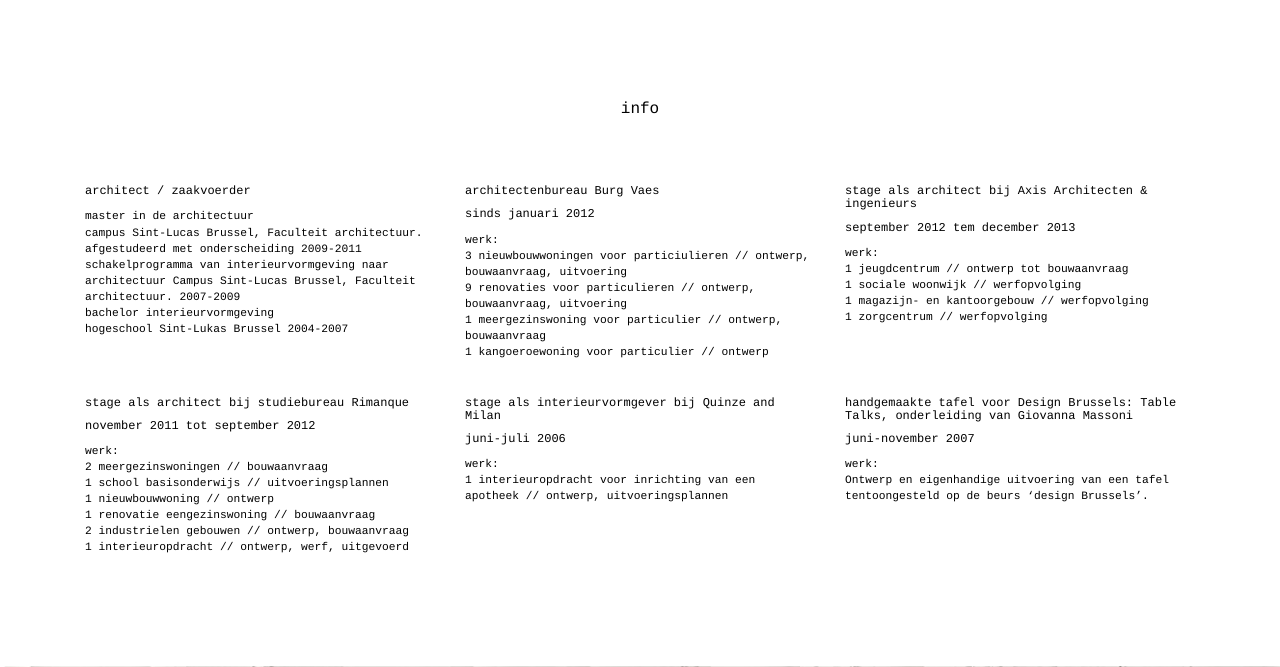
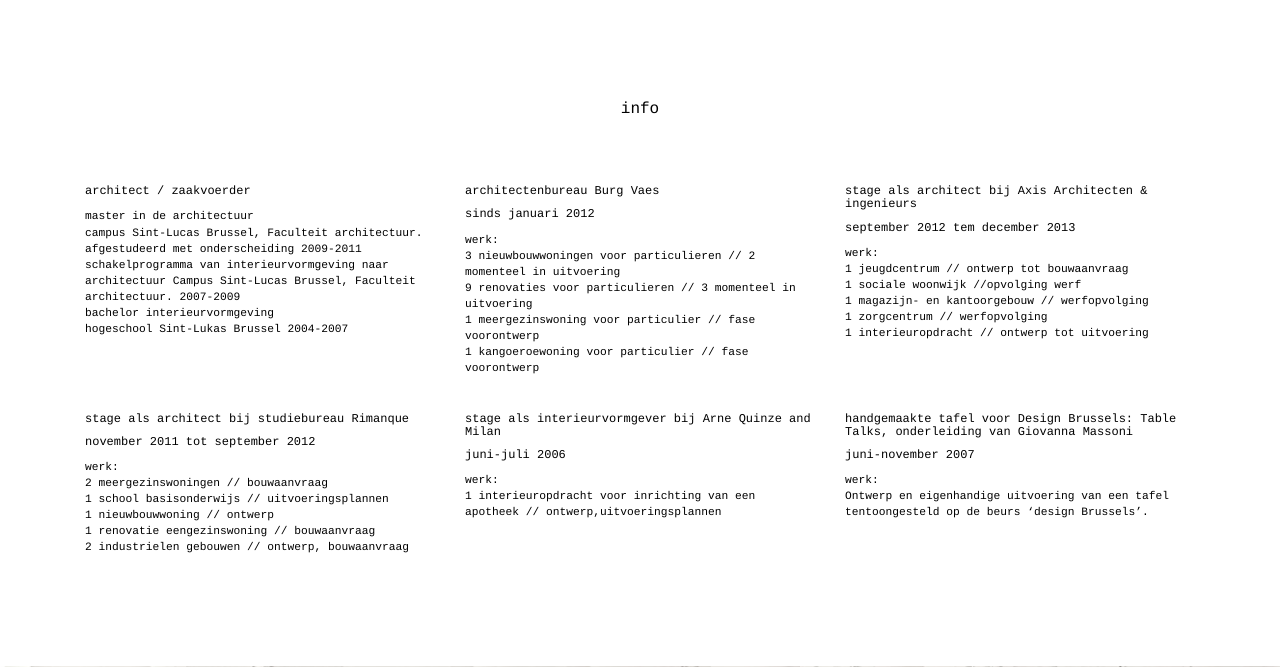
Before and after one commit to Biodiversity-Oman/BurgVaes, a PHP site: page / in a window 1280 px wide. Shown: the part 1947-2614 px from the top of the page. Run offline with PHP 8.4, Linux system fonts and the light colour scheme.

Commit message:
Update text

```diff
--- a/index.php
+++ b/index.php
@@ -206,11 +206,10 @@
 
                                 <ul>
                                     <li>werk:</li>
-                                    <li> 3 nieuwbouwwoningen voor particiulieren // ontwerp, bouwaanvraag, uitvoering
-                                    </li>
-                                    <li> 9 renovaties voor particulieren // ontwerp, bouwaanvraag, uitvoering</li>
-                                    <li> 1 meergezinswoning voor particulier // ontwerp, bouwaanvraag</li>
-                                    <li> 1 kangoeroewoning voor particulier // ontwerp</li>
+                                    <li> 3 nieuwbouwwoningen voor particulieren // 2 momenteel in uitvoering </li>
+                                    <li> 9 renovaties voor particulieren // 3 momenteel in uitvoering</li>
+                                    <li> 1 meergezinswoning voor particulier // fase voorontwerp</li>
+                                    <li> 1 kangoeroewoning voor particulier // fase voorontwerp</li>
                                 </ul>
 
                             </div>
@@ -221,9 +220,10 @@
                                 <ul>
                                     <li>werk:</li>
                                     <li> 1 jeugdcentrum // ontwerp tot bouwaanvraag</li>
-                                    <li> 1 sociale woonwijk // werfopvolging</li>
+                                    <li> 1 sociale woonwijk //opvolging werf</li>
                                     <li> 1 magazijn- en kantoorgebouw // werfopvolging</li>
                                     <li> 1 zorgcentrum // werfopvolging</li>
+                                    <li> 1 interieuropdracht // ontwerp tot uitvoering</li>
                                 </ul>
                             </div>
 
@@ -244,7 +244,6 @@
                                     <li> 1 nieuwbouwwoning // ontwerp</li>
                                     <li> 1 renovatie eengezinswoning // bouwaanvraag</li>
                                     <li> 2 industrielen gebouwen // ontwerp, bouwaanvraag</li>
-                                    <li> 1 interieuropdracht // ontwerp, werf, uitgevoerd</li>
                                 </ul>
 
                             </div>
@@ -252,13 +251,11 @@
                             <div class="col-lg-4">
 
 
-                                <h5>stage als interieurvormgever bij Quinze and Milan</h5>
+                                <h5>stage als interieurvormgever bij Arne Quinze and Milan</h5>
                                 <h6>juni-juli 2006</h6>
                                 <ul>
                                     <li>werk:</li>
-                                    <li>1 interieuropdracht voor inrichting van een apotheek // ontwerp,
-                                        uitvoeringsplannen
-                                    </li>
+                                    <li>1 interieuropdracht voor inrichting van een apotheek // ontwerp,uitvoeringsplannen</li>
                                 </ul>
                             </div>
                             <div class="col-lg-4">
@@ -316,11 +313,12 @@
                                         <li><h5>steenweg 137</h5></li>
                                         <li><h5>3540 herk-de-stad</h5></li>
                                         <li>&nbsp;</li>
-                                        <li>0497 135 700</li>
+                                        <li><h5>0497 135 700</h5></li>
                                         <li>&nbsp;</li>
                                         <li><h5>stuur een e-mail:</h5></li>
-                                        <li><a href="mailto:info@burgvaes.be"><h4 id="mail-mij">info@burgvaes.be</h4>
+                                        <li><a href="mailto:info@burgvaes.be"><h5 id="mail-mij">info@burgvaes.be</h5>
                                             </a></li>
+                                        <li>&nbsp;</li>
                                         <li>
                                             <a href="https://www.facebook.com/pages/Architectenbureau-Burg-Vaes/1674083962819378?ref=aymt_homepage_panel">
                                                 <img src="css/images/facebook-iconA.png"
```
